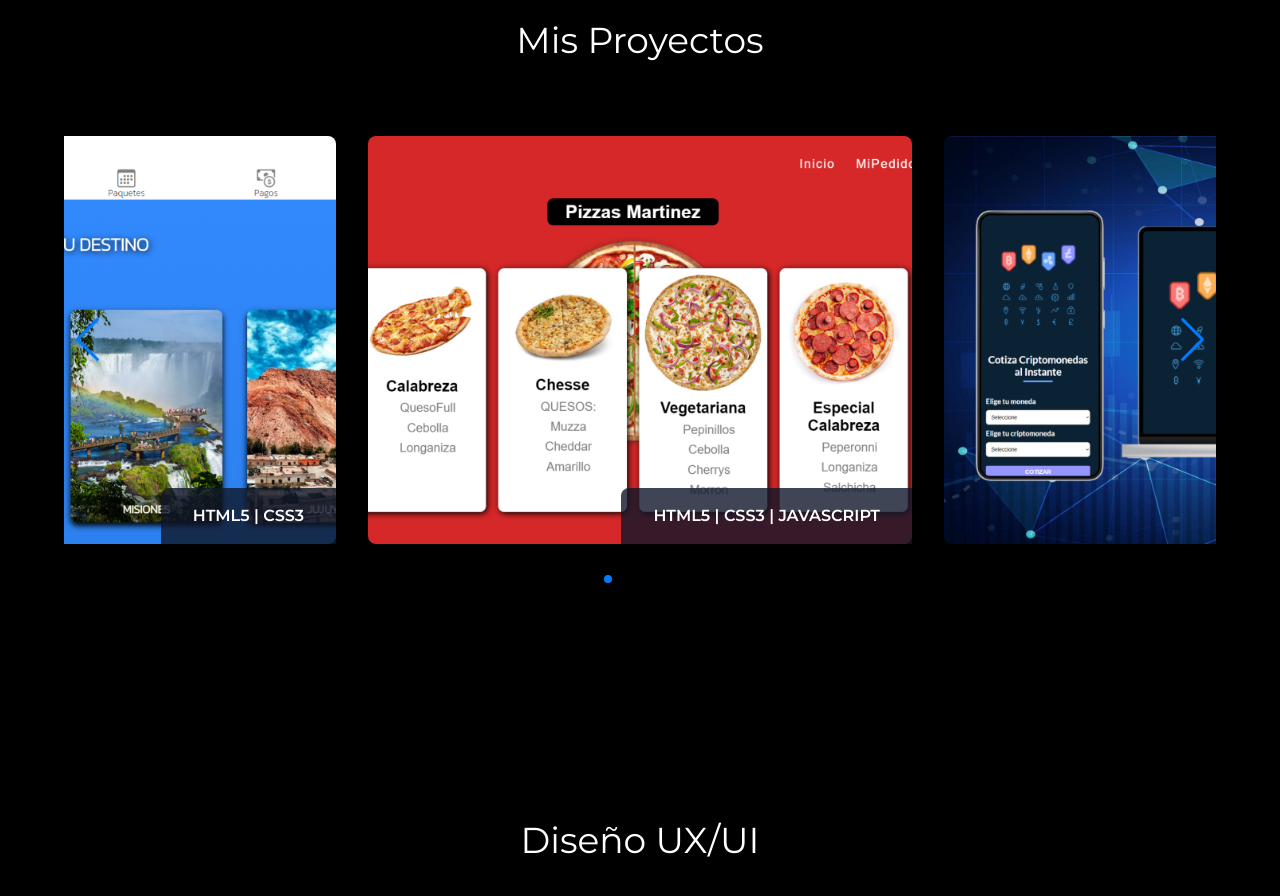
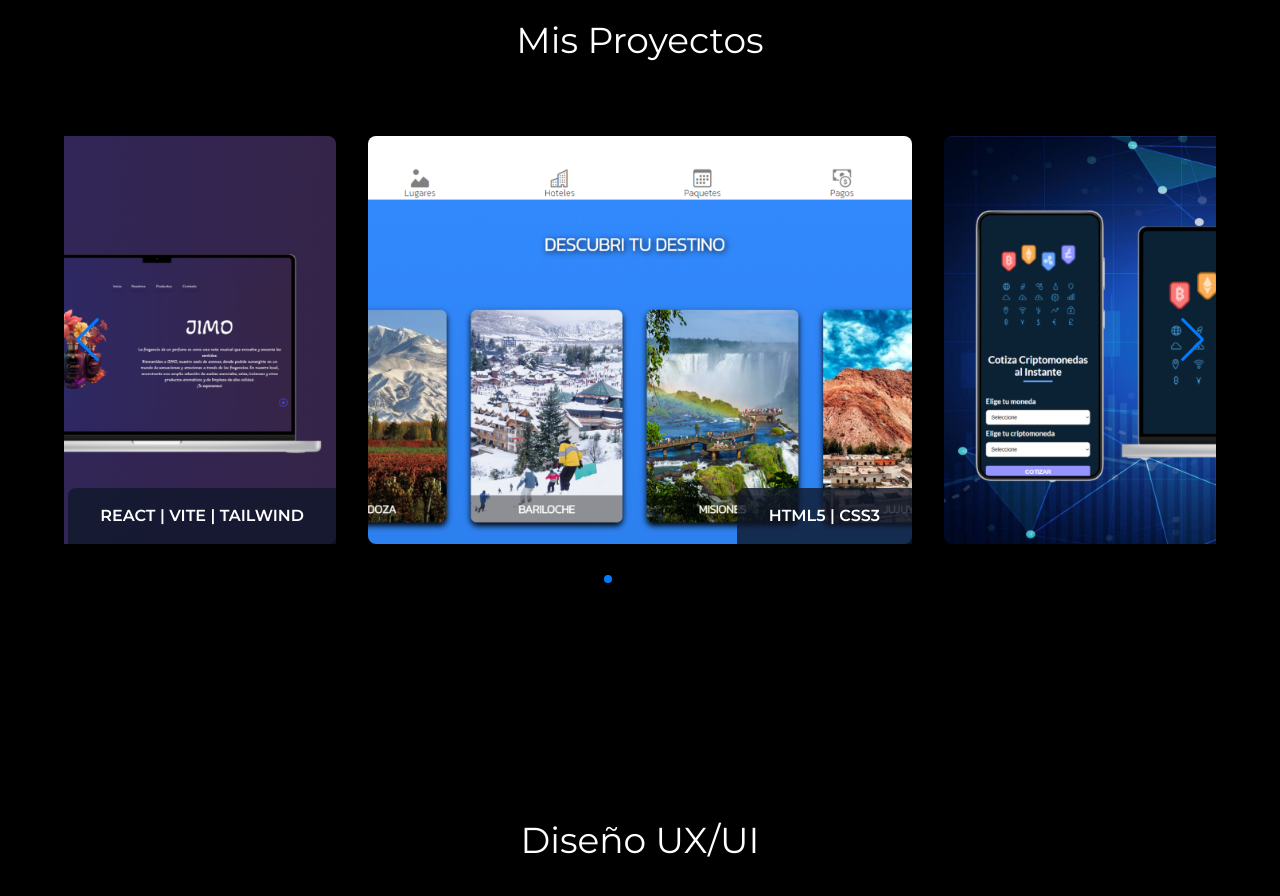
Before and after one commit to MAS234/porfolio, a React (Create React App) app: page / in a window 1280 px wide. Shown: the part 1740-2636 px from the top of the page. Built offline with nearby package versions, Linux system fonts and the light colour scheme.

Commit message:
proyrctoAgregado

```diff
--- a/src/componentes/Carrusel.jsx
+++ b/src/componentes/Carrusel.jsx
@@ -13,31 +13,30 @@ import { Pagination, Navigation, Autoplay } from "swiper";
 
 import viajes from "../media/vijaes.png";
 import criptomonedas from "../media/Fondo.png";
-import pizzas from "../media/pizzas.png";
 import Veterinaria from "../media/Fondo-veterinaria.png";
 import Clima from "../media/fondoClima.png";
 import Restaurant from "../media/fondoRestaurant.png";
 import Gastos from "../media/app-gastos.png";
-
+import Jimo from "../media/JIMO OFICIAL.png"
 export default function Carrusel() {
   const slideInfo = [
     {
+      imagen: Jimo,
+      titulo: "JIMO-OFICIAL",
+      tituloChiquito: "REACT | VITE | TAILWIND",
+      info: "JIMO-OFIICIAL es una sitio web desarrollado para un comercio familiar, es un onepage que provee información sobre los productos que ofrecen en el establecimiento y habla sobre su emprendimiento. Te invito a visitar el sitio web y el codigo.",
+      link: "https://jimo-oficial.vercel.app/",
+      codde: "https://github.com/MAS234/JIMO-OFICIAL",
+      id:1
+    },
+    {
+
       imagen: viajes,
       titulo: "Sky-Fly",
       tituloChiquito: "HTML5 | CSS3",
-      info: "Sky-Fly es una onepage de viajes desarrollada en HTML5 Y CSS3, su objetivo es vender paquetes de viaje y proporcionar información al cliente sobre los distintos destinos. Abajo encontraras el link de prueba para visitar la pagina y el código.",
+      info: "Sky-Fly es una onepage de viajes desarrollada en HTML5 Y CSS3, su objetivo es vender paquetes de viaje y proporcionar información al cliente sobre los distintos destinos. Te invito a visitar el sitio web y el codigo.",
       link: "https://mas234.github.io/paginaViajes/",
       codde: "https://github.com/MAS234/paginaViajes",
-      id:1
-    },
-
-    {
-      imagen: pizzas,
-      titulo: "Pizzas Martínez",
-      tituloChiquito: "HTML5 | CSS3 | JAVASCRIPT",
-      info: "Pizzas Martínez es un proyecto desarrollado en HTML5, CSS3 Y JAVASCRIPT, tiene como objetivo informar al usuario sobre la ubicación del lugar, como instalar la aplicación para realizar pedidos y algunos productos con los que cuenta el lugar. Abajo encontraras el link de prueba para visitar la pagina y el código.",
-      link: "https://mas234.github.io/pizzeriaPagina/",
-      codde: "https://github.com/MAS234/pizzeriaPagina",
       id:2
     },
 
@@ -45,7 +44,7 @@ export default function Carrusel() {
       imagen: criptomonedas,
       titulo: "Cotizador de Criptomonedas",
       tituloChiquito: "VITE | REACT | TAILWIND",
-      info: "Esta aplicacion fue desarrollada en Vite, Tailwind y React. Es una aplicación que extrae información de una API la cual hace la conversión en tiempo real de la moneda elegida y la criptomoneda elegida. Abajo encontraras el link de prueba para visitar la pagina y el código.",
+      info: "Esta aplicacion fue desarrollada en Vite, Tailwind y React. Es una aplicación que extrae información de una API la cual hace la conversión en tiempo real de la moneda elegida y la criptomoneda elegida. Te invito a visitar la aplicación  y el codigo.",
       link: "https://cotizador-criptomonedas-react-tau.vercel.app/",
       codde: "https://github.com/MAS234/CotizadorCriptomonedas-react",
       id:3
@@ -55,7 +54,7 @@ export default function Carrusel() {
       imagen: Veterinaria,
       titulo: "Administrador de Pacientes",
       tituloChiquito: "VITE | REACT | TAILWIND",
-      info: "Esta aplicación se desarrolló en Vite, Tailwind y React. Es una aplicación dirigida a una veterinaria. Tiene opciones de agregar pacientes, editar la información de los pacientes y por ultimo eliminar algún paciente. Abajo encontraras el link de prueba para visitar la pagina y el código.",
+      info: "Esta aplicación se desarrolló en Vite, Tailwind y React. Es una aplicación dirigida a una veterinaria. Tiene opciones de agregar pacientes, editar la información de los pacientes y por ultimo eliminar algún paciente.Te invito a visitar la aplicación  y el codigo.",
       link: "https://registro-clientes-veterinaria.vercel.app/",
       codde: "https://github.com/MAS234/paginaGym",
       id:4
@@ -65,7 +64,7 @@ export default function Carrusel() {
       imagen: Clima,
       titulo: "Aplicacion Del Clima",
       tituloChiquito: "VITE | REACT | TAILWIND",
-      info: "Esta aplicación se desarrolló en Vite, Tailwind y React. Es una aplicación que consulta a una API la información del clima de distintas partes del mundo, cuenta con validaciones donde el usuario tiene que ingresar información válida para que la aplicación pueda mostrarle el clima. Abajo encontraras el link de prueba para visitar la pagina y el código.",
+      info: "Esta aplicación se desarrolló en Vite, Tailwind y React. Es una aplicación que consulta a una API la información del clima de distintas partes del mundo, cuenta con validaciones donde el usuario tiene que ingresar información válida para que la aplicación pueda mostrarle el clima.Te invito a visitar la aplicación  y el codigo.",
       link: "https://clima-app-peach.vercel.app/",
       codde: "https://github.com/MAS234/ClimaApp",
       id:5
@@ -74,7 +73,7 @@ export default function Carrusel() {
       imagen: Restaurant,
       titulo: "Aplicacion Del Clima",
       tituloChiquito: "NEXT | REACT | TAILWIND | MYSQL",
-      info: "Esta aplicación se desarrolló en NEXT, Tailwind , React y MySql en la parte del backend. Esta aplicación consiste en un sistema de pedidos de un restaurant, cuenta con las opciones de agregar, eliminar y editar los pedidos, los productos se dividen en categorías y el total del pedido se suma automáticamente en la pantalla final, luego toda la informacion del pedido pasa a otra pantalla de cocina donde llegan todos los pedidos. Abajo encontraras el link de prueba para visitar la pagina y el código.",
+      info: "Esta aplicación se desarrolló en NEXT, Tailwind , React y MySql en la parte del backend. Esta aplicación consiste en un sistema de pedidos de un restaurant, cuenta con las opciones de agregar, eliminar y editar los pedidos, los productos se dividen en categorías y el total del pedido se suma automáticamente en la pantalla final, luego toda la informacion del pedido pasa a otra pantalla de cocina donde llegan todos los pedidos.Te invito a visitar la aplicación  y el codigo.",
       link: "https://restaurantapp-production-e1dc.up.railway.app/",
       codde: "https://github.com/MAS234/RestaurantApp",
       id:6
@@ -83,7 +82,7 @@ export default function Carrusel() {
       imagen: Gastos,
       titulo: "Control de Gastos",
       tituloChiquito: " REACT | VITE ",
-      info: "La aplicación de control de gastos consiste en ingresar un monto inicial de cuanto el usuario tiene disponible para gastar, los gastos en la aplicación se dividen en categorías, las cuales tienen un filtro. La aplicación proporciona información sobre el saldo gastado, el disponible y el porcentaje del saldo en una gráfica. Cuenta con validaciones y la opción de reiniciar la aplicación. Abajo encontraras el link de prueba para visitar la pagina y el código.",
+      info: "La aplicación de control de gastos consiste en ingresar un monto inicial de cuanto el usuario tiene disponible para gastar, los gastos en la aplicación se dividen en categorías, las cuales tienen un filtro. La aplicación proporciona información sobre el saldo gastado, el disponible y el porcentaje del saldo en una gráfica. Cuenta con validaciones y la opción de reiniciar la aplicación.Te invito a visitar la aplicación  y el codigo.",
       link: "https://control-de-gastos-phi.vercel.app/",
       codde: "https://github.com/MAS234/AppDeGastos",
       id:7
```
Also changed, not shown: src/media/JIMO OFICIAL.png (added).
